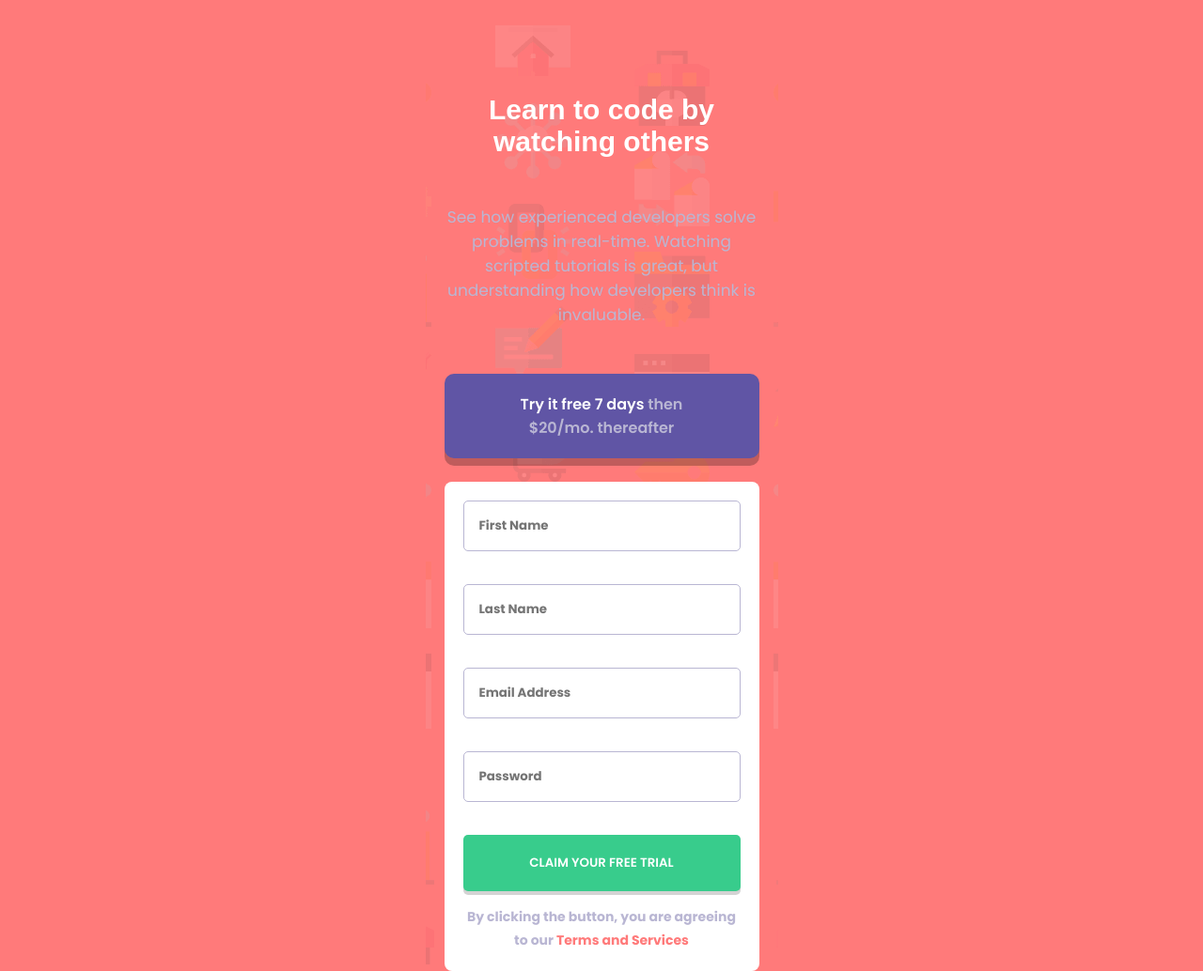
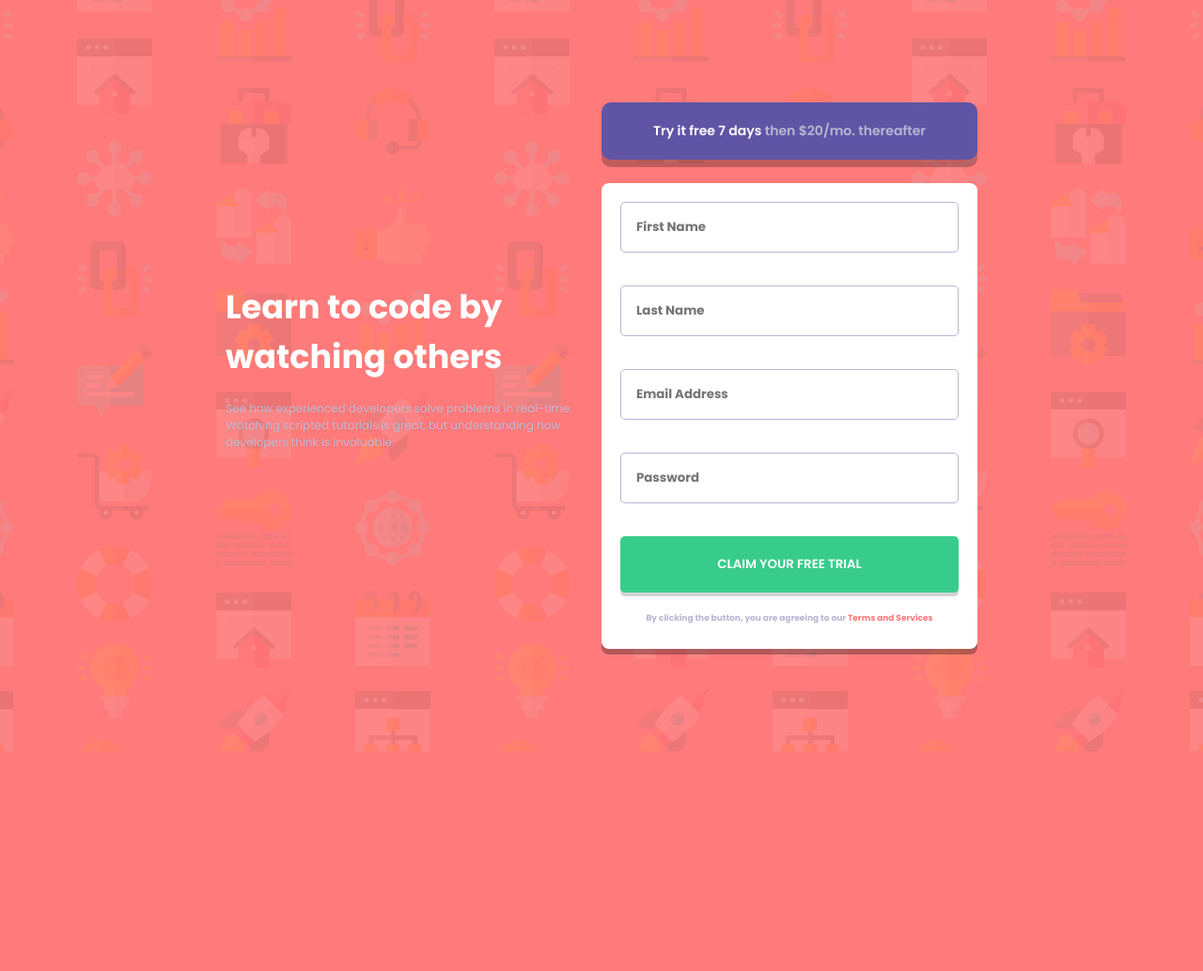
Before and after one commit to dyegohrq/intro-component-with-signup-form-master, a plain HTML site: page index.html in a window 1280 px wide. Shown: the whole page at 94% size. After the commit the page ends 800 px from the top, so only its background shows below. Drawn offline with Linux system fonts and the light colour scheme.

Commit message:
adicionei o media screen
Para que o site fique responsivo para os computadores

```diff
--- a/index.html
+++ b/index.html
@@ -22,32 +22,29 @@
         but understanding how developers think is invaluable.
       </p>
     </div>
+    <div id="main">
       <div id="promotion">
         <p>Try it free 7 days <span>then $20/mo. thereafter</span></p>
       </div>
       <form class="form" id="form">
-
         <div class="form-control">
           <input type="text" placeholder="First Name" id="first-name">
           <i class="fa-solid fa-circle-exclamation"></i>
           <i class="fa-solid fa-circle-check"></i>
           <small>Mensagem de erro</small>
         </div>
-
         <div class="form-control">
           <input type="text" placeholder="Last Name" id="last-name">
           <i class="fa-solid fa-circle-exclamation"></i>
           <i class="fa-solid fa-circle-check"></i>
           <small>Mensagem de erro</small>
         </div>
-
         <div class="form-control">
           <input type="text" placeholder="Email Address" id="email">
           <i class="fa-solid fa-circle-exclamation"></i>
           <i class="fa-solid fa-circle-check"></i>
           <small>Mensagem de erro</small>
         </div>
-
         <div class="form-control">
           <input type="password" placeholder="Password" id="Password">
           <i class="fa-solid fa-circle-exclamation"></i>
@@ -56,11 +53,11 @@
         </div>
 
         <button type="submit">Claim your free trial</button>
-
         <div id="footer">
           <p>By clicking the button, you are agreeing to our <span><a href="">Terms and Services</a></span></p>
         </div>
       </form>
+    </div>
   </div>
 
   <script src="https://kit.fontawesome.com/24690ddc1f.js" crossorigin="anonymous"></script>
--- a/style/style.css
+++ b/style/style.css
@@ -47,6 +47,7 @@ body {
 
 #header h1 {
     font-size: 30px;
+    font-family: var(--font);
     color: white;
 }
 
@@ -85,6 +86,7 @@ body {
     background-color: #fff;
     padding: 20px;
     border-radius: 8px;
+    box-shadow: 0px 6px 0px rgba(0, 0, 0, 0.289);
 }
 
 .form-control {
@@ -205,3 +207,52 @@ body {
     -webkit-transform: scaleX(1);
     transform: scaleX(1);
 }
+
+@media screen and (min-width: 1000px) {
+    body {
+        background-image: url(../images/bg-intro-desktop.png);
+        background-repeat: no-repeat;
+        width: 100%;
+        height: 100%;
+    }
+
+    #conteiner {
+        display: flex;
+        width: 1000px;
+        min-height: 100vh;
+        align-items: center;
+        justify-content: center;
+        margin: auto;
+    }
+
+    #header {
+        width: 400px;
+        text-align: left;
+    }
+
+    #header h1 {
+        font-size: 35px;
+    }
+
+    #header p {
+        font-size: 12px;
+        margin: 20px auto;
+    }
+
+    #main {
+        width: 400px;
+    }
+
+    #promotion p {
+        width: 100%;
+        font-size: 14px;
+    }
+
+    #form {
+
+    }
+
+    #footer p {
+        font-size: 9px;
+    }
+}
```
Lines whose indentation alone changed are shown as unchanged.
